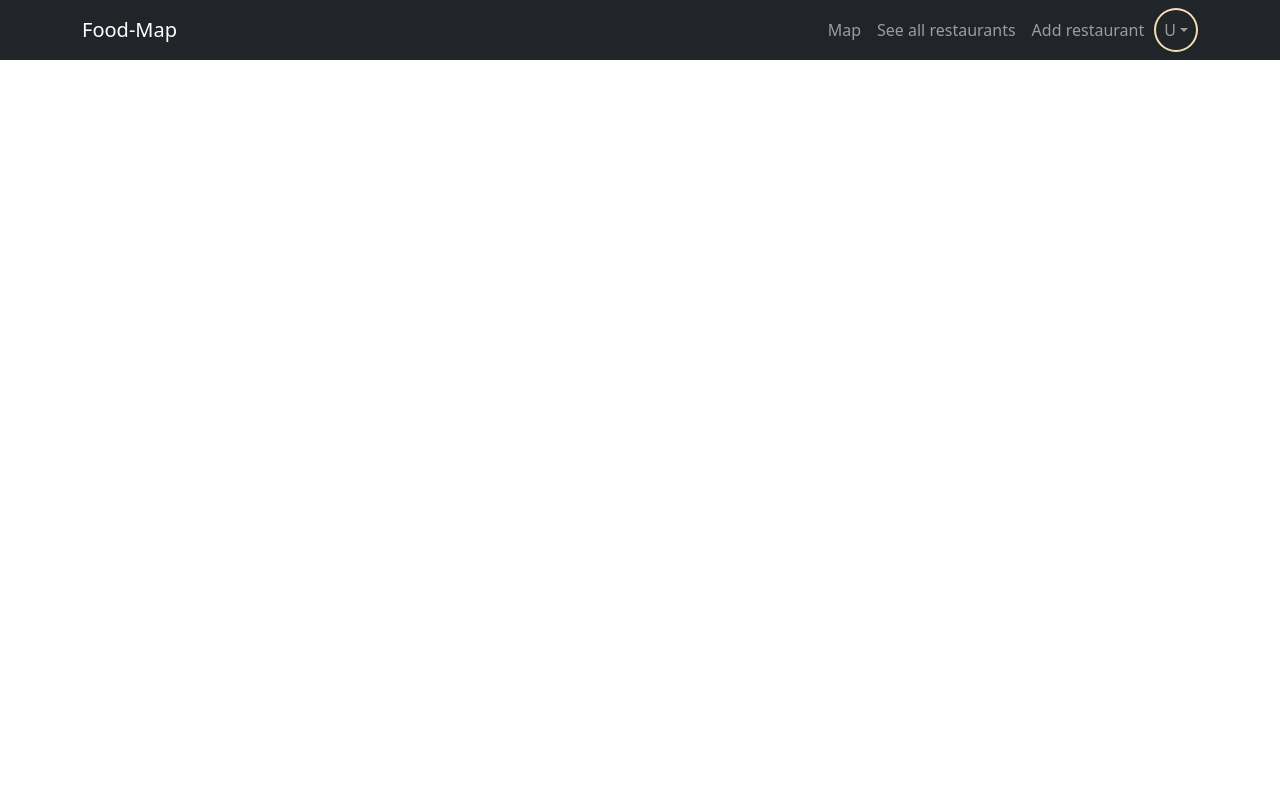
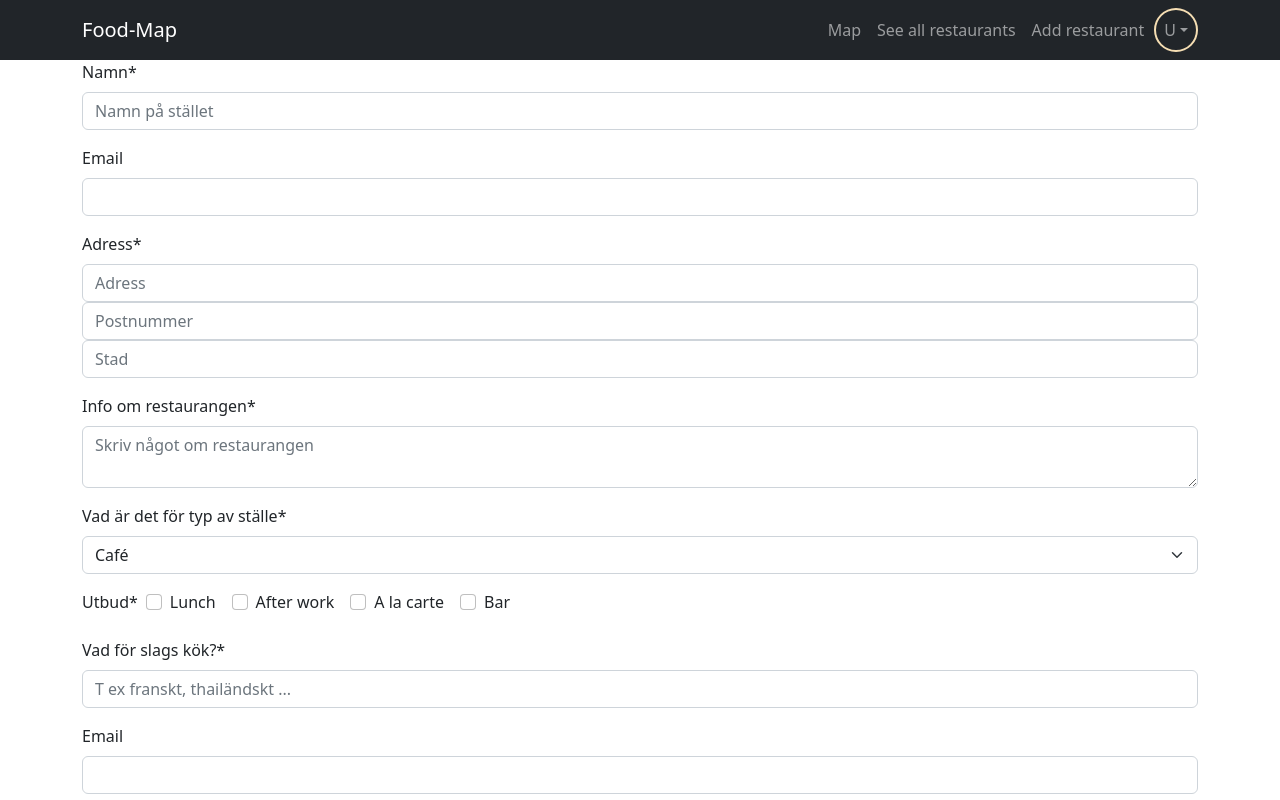
Before and after one commit to 50773sa/Food-Map, a React (Vite) app: page /restaurants/1 in a window 1280 px wide. Shown: the top 800 px of the page. Built offline with nearby package versions, Linux system fonts and the light colour scheme; no server answers; the database is empty; sample sign-in values are in the browser's storage.

Commit message:
Added an incomplete page for Admins to edit single restaurants

```diff
--- a/src/App.jsx
+++ b/src/App.jsx
@@ -9,6 +9,7 @@ import LogoutPage from './pages/LogoutPage'
 import AdminPage from './pages/AdminPage'
 import Navigation from './pages/partials/Navigation'
 import RestaurantsPage from './pages/RestaurantsPage'
+import RestaurantPage from './pages/RestaurantPage'
 import AddRestaurantPage from './pages/AddRestaurantPage'
 import './assets/scss/App.scss'
 
@@ -29,6 +30,11 @@ function App() {
 						<AdminPage />
 					</RequireAuth>
 				} />
+                <Route path="/restaurants/:id" element={
+					<RequireAuth>
+						<RestaurantPage />
+					</RequireAuth>
+				} />
 
 
 			</Routes>
--- /dev/null
+++ b/src/components/EditRestaurantForm.jsx
@@ -0,0 +1,229 @@
+import { useState } from 'react'
+import { useParams } from 'react-router-dom'
+import { Form, Button } from 'react-bootstrap'
+import { useForm } from 'react-hook-form'
+import { doc, updateDoc } from 'firebase/firestore'
+import { db } from '../firebase'
+import useAddress from '../hooks/useAddress'
+
+const EditRestaurantForm = ({ data }) => {
+    const { id } = useParams()
+    const [street, setStreet] = useState(null)
+	const [city, setCity] = useState(null)
+    const { data: addressData } = useAddress(street, city)
+
+    const { register, reset, handleSubmit, formState: {errors}} = useForm()
+
+    console.log(data)
+
+    const onUpdateRestaurant = async (data) => {
+
+        setStreet(data.street)
+		setCity(data.city)
+
+        await updateDoc(doc(db, 'restaurants', id), {
+            name: data.name,
+            address: {
+				street: data.street,
+				postcode: data.postcode,
+				city: data.city,
+			},
+			restaurant_info: {
+				restaurantInfo: data.restaurantInfo,
+				restaurantType: data.restaurantType,
+				restaurantSort: data.restaurantSort,
+				cuisine: data.cuisine,
+			},
+			social: {
+				email: data.email,
+				phone: data.phone,
+				website: data.website,
+				facebook: data.facebook,
+				instagram: data.instagram,
+			},
+			position: {
+				latitude: addressData.results[0].geometry.location.lat,
+				longitude: addressData.results[0].geometry.location.lng,
+			},
+			approved: false,
+        })
+
+    }
+
+    return (
+        <Form onSubmit={handleSubmit(onUpdateRestaurant)} noValidate>
+
+            <Form.Group className="mb-3">
+                <Form.Label>Namn*</Form.Label>
+                <Form.Control
+                    {...register("name", {
+                        required: "You must enter a name of the place",
+                        minLength: {
+                            value: 2,
+                            message: "That's too short be a name!"
+                        }
+                    })}
+                    defaultValue={data.name}
+                    type="text" placeholder="Namn på stället" />
+                    {errors.name && <div className="invalid">{errors.name.message}</div>}
+            </Form.Group>
+
+            <Form.Group id="email" className="mb-3">
+                <Form.Label>Email</Form.Label>
+                <Form.Control {...register("email")} defaultValue={data.social} type="email" />
+            </Form.Group>
+
+            <Form.Group className="mb-3">
+                <Form.Label>Adress*</Form.Label>
+                <Form.Control
+                    {...register("street", {
+                        required: "You must enter a address so we can find the place",
+                        minLength: {
+                            value: 4,
+                            message: "That's too short be an address!"
+                        }
+                    })}
+                    defaultValue={data.street}
+                    type="text" placeholder="Adress" />
+                    {errors.street && <div className="invalid">{errors.street.message}</div>}
+
+                <Form.Control
+                    {...register("postcode", {
+                        required: "You must enter a postcode",
+                        minLength: {
+                            value: 5,
+                            message: "That's too short be an address!"
+                        }
+                    })}
+                    type="number" placeholder="Postnummer" />
+                    {errors.postcode && <div className="invalid">{errors.postcode.message}</div>}
+
+
+                <Form.Control
+                    {...register("city", {
+                        required: "You must enter a city",
+                        minLength: {
+                            value: 2,
+                            message: "That's not a city!"
+                        }
+                    })}
+                    type="text" placeholder="Stad" />
+                    {errors.city && <div className="invalid">{errors.city.message}</div>}
+
+            </Form.Group>
+
+            <Form.Group className="mb-3">
+                <Form.Label>Info om restaurangen*</Form.Label>
+                <Form.Control
+                    {...register("restaurantInfo", {
+                        required: "Please write something about the place",
+                        minLength: {
+                            value: 2,
+                            message: "We'd like some more information please..."
+                        }
+                    })}
+                    as="textarea" rows={2} type="text" placeholder="Skriv något om restaurangen" />
+                {errors.restaurantInfo && <div className="invalid">{errors.restaurantInfo.message}</div>}
+
+            </Form.Group>
+
+            <Form.Group className="mb-3">
+                <Form.Label>Vad är det för typ av ställe*</Form.Label>
+                <Form.Select {...register("restaurantType")}>
+                    <option>Café</option>
+                    <option>Restaurang</option>
+                    <option>Snabbmat</option>
+                    <option>Kiosk/Grill</option>
+                    <option>Food truck</option>
+                </Form.Select>
+                {errors.restaurantType && <div className="invalid">{errors.restaurantType.message}</div>}
+
+            </Form.Group>
+
+            <Form.Group className="mb-3">
+                <Form.Label>Utbud*</Form.Label>
+                <Form.Check
+                    {...register("restaurantSort")}
+                    inline
+                    label="Lunch"
+                    value="Lunch"
+                    type="checkbox"
+                    id="lunch"
+                    className="mx-2"
+                />
+                <Form.Check
+                    {...register("restaurantSort")}
+                    inline
+                    label="After work"
+                    value="After work"
+                    type="checkbox"
+                    id="after-work"
+                    className="mx-2"
+                />
+                <Form.Check
+                    {...register("restaurantSort")}
+                    inline
+                    label="A la carte"
+                    value="A la carte"
+                    type="checkbox"
+                    id="a-la-carte"
+                    className="mx-2"
+                />
+                <Form.Check
+                    {...register("restaurantSort")}
+                    inline
+                    label="Bar"
+                    value="Bar"
+                    type="checkbox"
+                    id="bar"
+                    className="mx-2"
+                />
+                {errors.restaurantSort && <div className="invalid">{errors.restaurantSort.message}</div>}
+
+            </Form.Group>
+
+            <Form.Group className="mb-3">
+                <Form.Label>Vad för slags kök?*</Form.Label>
+                <Form.Control
+                    {...register("cuisine", {
+                        required: "Please write what kind of cuisine that is served here",
+                        minLength: {
+                            value: 2,
+                            message: "We'd like some information about the cuisine please..."
+                        }
+                    })}
+                    type="text" placeholder="T ex franskt, thailändskt ..." />
+                {errors.cuisine && <div className="invalid">{errors.cuisine.message}</div>}
+            </Form.Group>
+
+            <Form.Group id="email" className="mb-3">
+                <Form.Label>Email</Form.Label>
+                <Form.Control {...register("email")} type="email" />
+            </Form.Group>
+
+            <Form.Group id="phone" className="mb-3">
+                <Form.Label>Telefonnummer</Form.Label>
+                <Form.Control {...register("phone")} type="number" />
+            </Form.Group>
+
+            <Form.Group id="website" className="mb-3">
+                <Form.Label>Hemsida</Form.Label>
+                <Form.Control {...register("website")} type="text" />
+            </Form.Group>
+
+            <Form.Group id="facebook" className="mb-3">
+                <Form.Label>Facebook</Form.Label>
+                <Form.Control {...register("facebook")} type="text" />
+            </Form.Group>
+
+            <Form.Group id="instagram" className="mb-3">
+                <Form.Label>Instagram</Form.Label>
+                <Form.Control {...register("instagram")} type="text" />
+            </Form.Group>
+
+            <Button variant="success" type="submit">Save</Button>
+        </Form>
+    )
+}
+
+export default EditRestaurantForm
--- /dev/null
+++ b/src/pages/RestaurantPage.jsx
@@ -0,0 +1,26 @@
+import { useParams } from 'react-router-dom'
+import { Container } from 'react-bootstrap'
+import useStreamDokument from '../hooks/useStreamDokument'
+import LoadingSpinner from '../components/LoadingSpinner'
+import EditRestaurantForm from '../components/EditRestaurantForm'
+
+const RestaurantsPage = () => {
+    const { id } = useParams()
+	const {data, isLoading} = useStreamDokument('restaurants', id)
+
+    console.log(data)
+
+	return (
+		<Container>
+
+			{isLoading && <LoadingSpinner />}
+
+            {!isLoading && data && (
+                <EditRestaurantForm data={data} />
+            )}
+
+		</Container>
+	)
+}
+
+export default RestaurantsPage
```
